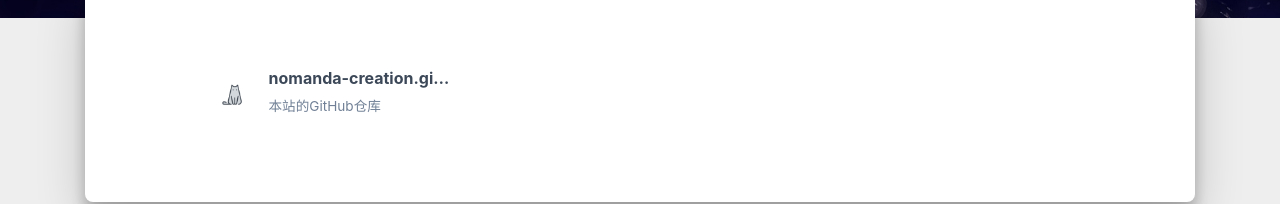
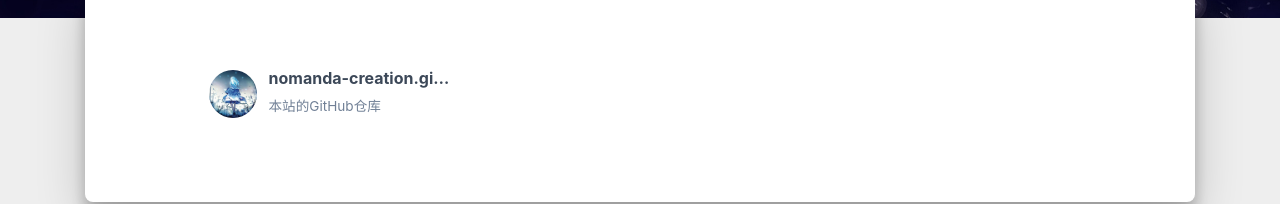
Before and after one commit to Nomanda-Creation/nomanda-creation.github.io, a plain HTML site: page links/index.html in a window 1280 px wide. Shown: the part 462-666 px from the top of the page. Drawn offline with nearby package versions, Linux system fonts and the light colour scheme; no server answers; a small style sheet from the web is missing.

Commit message:
Site updated: 2021-05-04 00:29:54

```diff
--- a/links/index.html
+++ b/links/index.html
@@ -193,7 +193,7 @@
         <div class="card-content">
 
             <div class="link-avatar my-auto">
-              <img src="/img/avatar.png" srcset="/img/loading.gif" lazyload alt="nomanda-creation.github.io"
+              <img src="/img/avatar.jpg" srcset="/img/loading.gif" lazyload alt="nomanda-creation.github.io"
                    onerror="this.onerror=null; this.src=this.srcset='/img/avatar.png'"/>
             </div>
 
```
Also changed, not shown: about/index.html (+1 -1 lines), img/avatar.jpg (added).
